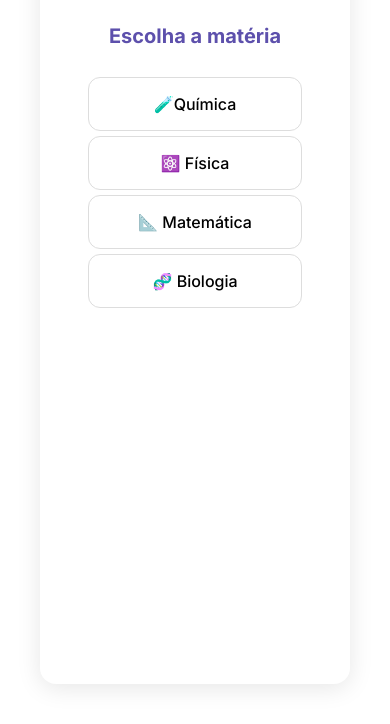
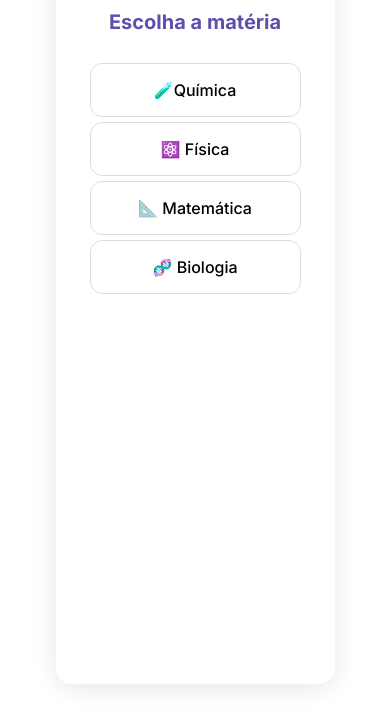
Before and after one commit to layanelimaf/site-estudos, a plain HTML site: page index.html in a window 390 px wide. Shown: the part 200-924 px from the top of the page. Drawn offline with Linux system fonts and the light colour scheme.

Commit message:
Update style.css

```diff
--- a/style.css
+++ b/style.css
@@ -123,3 +123,10 @@ nav a:hover{
  .card:hover{
     box-shadow: 0 4px 12px rgba(0, 0, 0, 0.20);
  }
+
+ @media (max-width: 600px){
+   .container{
+      width: 90%;
+      padding: 10px;
+   }
+ }
```
